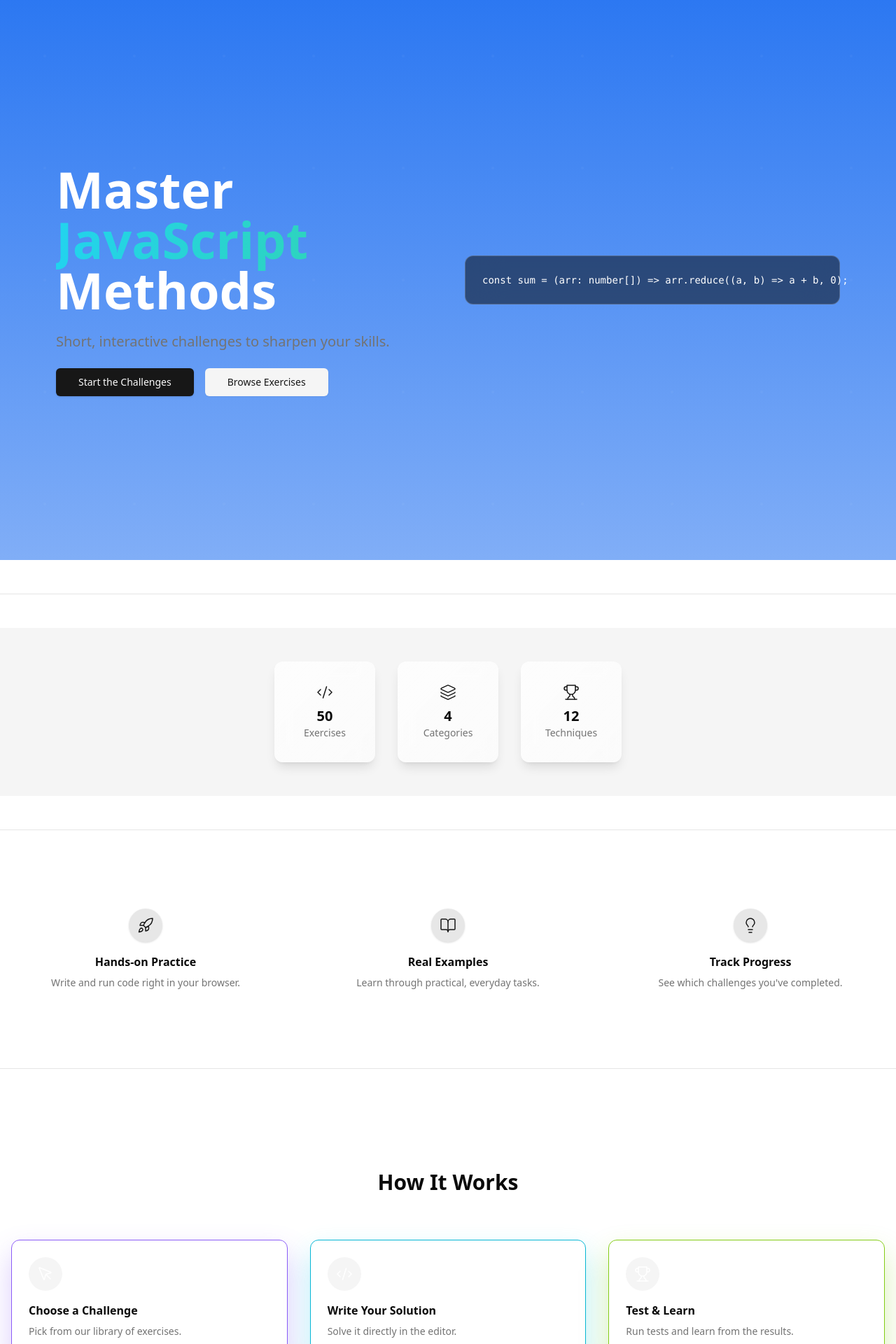
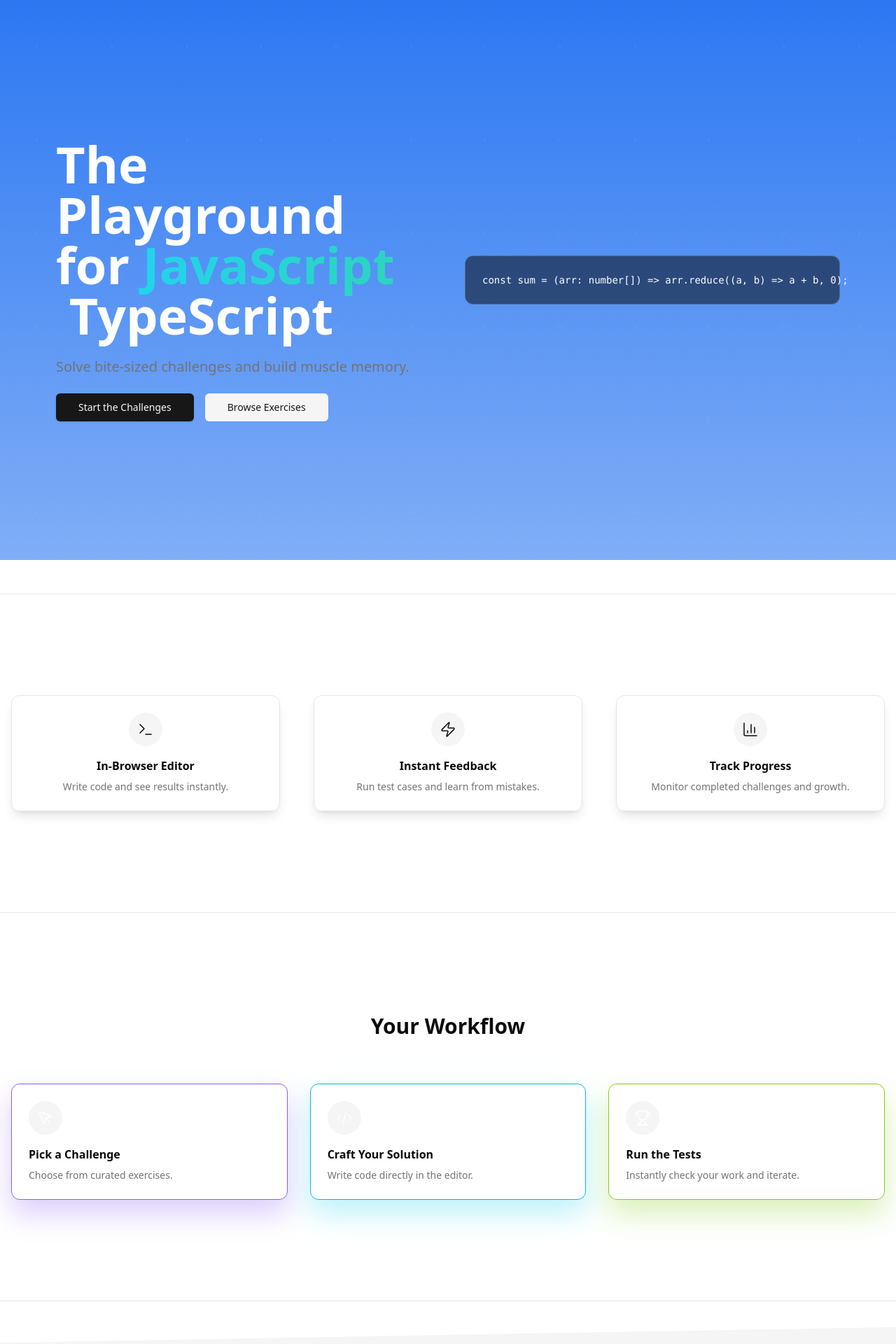
Before and after one commit to JustScriptin/jswb, a Next.js app: page / in a window 1280 px wide. Shown: the top 1920 px of the page at 70% size. Built offline with nearby package versions, Linux system fonts and the light colour scheme.

Commit message:
feat: redesign homepage

```diff
--- a/src/app/page.tsx
+++ b/src/app/page.tsx
@@ -3,9 +3,8 @@ import {
   HeroSection,
   FinalBanner,
   MicroNav,
-  StatsSection,
-  FeaturesSection,
-  HowItWorksSection,
+  HighlightsSection,
+  WorkflowSection,
   PopularChallengesSection,
 } from "@/features/home/components";
 import { Separator } from "@/components/ui/separator";
@@ -16,11 +15,9 @@ export default function Home(): ReactElement {
       <MicroNav />
       <HeroSection />
       <Separator className="my-12" />
-      <StatsSection />
+      <HighlightsSection />
       <Separator className="my-12" />
-      <FeaturesSection />
-      <Separator className="my-12" />
-      <HowItWorksSection />
+      <WorkflowSection />
       <Separator className="my-12" />
       <PopularChallengesSection />
       <Separator className="my-12" />
--- a/src/features/home/components/FinalBanner.tsx
+++ b/src/features/home/components/FinalBanner.tsx
@@ -5,10 +5,10 @@ export function FinalBanner() {
   return (
     <section
       data-component="FinalBanner"
-      className="flex min-h-[480px] flex-col items-center justify-center bg-gradient-to-r from-teal-500 to-indigo-600 text-background"
+      className="flex min-h-[480px] flex-col items-center justify-center bg-gradient-to-r from-teal-500 via-cyan-500 to-indigo-600 text-background"
     >
       <h2 className="mb-6 text-3xl font-semibold md:text-5xl">
-        Ready to build muscle memory?
+        Ready to sharpen your skills?
       </h2>
       <Button size="lg" className="text-lg" asChild>
         <Link href="/exercises">Start the Challenges</Link>
--- a/src/features/home/components/HeroSection.tsx
+++ b/src/features/home/components/HeroSection.tsx
@@ -7,16 +7,16 @@ import { cn } from "@/lib/utils";
 
 const codeSnippet = `const sum = (arr: number[]) => arr.reduce((a, b) => a + b, 0);`;
 
-const GRID_COLS = 10;
-const GRID_ROWS = 5;
+const GRID_COLS = 12;
+const GRID_ROWS = 6;
 
 function ParticleBackground() {
   const { scrollY } = useScroll();
   const y = useTransform(scrollY, [0, 300], [0, -80]);
 
   return (
-    <motion.div className="absolute inset-0 opacity-[0.03]" style={{ y }}>
-      <div className="grid h-full w-full grid-cols-10 grid-rows-5">
+    <motion.div className="absolute inset-0 opacity-[0.04]" style={{ y }}>
+      <div className="grid h-full w-full grid-cols-12 grid-rows-6">
         {Array.from({ length: GRID_COLS * GRID_ROWS }).map((_, i) => (
           <div key={i} className="flex items-center justify-center">
             <div className="h-1 w-1 rounded-full bg-white" />
@@ -43,11 +43,12 @@ export function HeroSection() {
             transition={{ duration: 0.6 }}
             className="text-5xl font-bold md:text-6xl lg:text-7xl"
           >
-            Master{" "}
+            The Playground for
             <span className="bg-gradient-to-r from-cyan-400 to-teal-400 bg-clip-text text-transparent">
-              JavaScript
-            </span>{" "}
-            Methods
+              {" "}
+              JavaScript{" "}
+            </span>
+            &nbsp;TypeScript
           </motion.h1>
           <motion.p
             initial={{ opacity: 0, y: 20 }}
@@ -55,7 +56,7 @@ export function HeroSection() {
             transition={{ duration: 0.7 }}
             className="text-lg md:text-xl text-muted-foreground"
           >
-            Short, interactive challenges to sharpen your skills.
+            Solve bite-sized challenges and build muscle memory.
           </motion.p>
           <motion.div
             initial={{ opacity: 0, y: 20 }}
--- /dev/null
+++ b/src/features/home/components/HighlightsSection.tsx
@@ -0,0 +1,58 @@
+"use client";
+
+import { ReactElement } from "react";
+import { motion } from "framer-motion";
+import { Terminal, Zap, BarChart3 } from "lucide-react";
+
+const HIGHLIGHTS = [
+  {
+    icon: <Terminal className="h-6 w-6" strokeWidth={1.5} />,
+    title: "In-Browser Editor",
+    description: "Write code and see results instantly.",
+  },
+  {
+    icon: <Zap className="h-6 w-6" strokeWidth={1.5} />,
+    title: "Instant Feedback",
+    description: "Run test cases and learn from mistakes.",
+  },
+  {
+    icon: <BarChart3 className="h-6 w-6" strokeWidth={1.5} />,
+    title: "Track Progress",
+    description: "Monitor completed challenges and growth.",
+  },
+] as const;
+
+type Highlight = (typeof HIGHLIGHTS)[number];
+
+function HighlightCard({ icon, title, description }: Highlight): ReactElement {
+  return (
+    <motion.div
+      data-component="HighlightCard"
+      whileHover={{ y: -8 }}
+      initial={{ opacity: 0, y: 20 }}
+      whileInView={{ opacity: 1, y: 0 }}
+      viewport={{ once: true }}
+      transition={{ duration: 0.5 }}
+      className="rounded-xl border bg-background/80 p-6 text-center shadow-lg backdrop-blur"
+    >
+      <div className="mx-auto mb-4 flex h-12 w-12 items-center justify-center rounded-full bg-muted">
+        {icon}
+      </div>
+      <h3 className="mb-2 font-semibold">{title}</h3>
+      <p className="text-sm text-muted-foreground">{description}</p>
+    </motion.div>
+  );
+}
+
+export function HighlightsSection(): ReactElement {
+  return (
+    <section data-component="HighlightsSection" className="bg-background py-24">
+      <div className="container mx-auto grid gap-12 px-4 md:grid-cols-3">
+        {HIGHLIGHTS.map((item) => (
+          <HighlightCard key={item.title} {...item} />
+        ))}
+      </div>
+    </section>
+  );
+}
+HighlightsSection.displayName = "HighlightsSection";
--- a/src/features/home/components/PopularChallengesSection.tsx
+++ b/src/features/home/components/PopularChallengesSection.tsx
@@ -34,7 +34,7 @@ function ChallengeTile({
   return (
     <motion.div
       data-component="ChallengeTile"
-      className="group relative h-[340px] cursor-pointer overflow-hidden rounded-xl bg-background"
+      className="group relative h-[340px] cursor-pointer overflow-hidden rounded-xl border bg-background/70 backdrop-blur"
       initial={{ opacity: 0, y: 20 }}
       whileInView={{ opacity: 1, y: 0 }}
       viewport={{ once: true }}
@@ -71,7 +71,7 @@ export function PopularChallengesSection(): ReactElement {
     >
       <div className="container mx-auto px-4 skew-y-1">
         <h2 className="mb-16 text-center text-3xl font-bold text-foreground">
-          Popular Challenges
+          Trending Challenges
         </h2>
         <div className="grid gap-8 md:grid-cols-2 lg:grid-cols-4">
           {CHALLENGES.map((c, i) => (
--- /dev/null
+++ b/src/features/home/components/WorkflowSection.tsx
@@ -0,0 +1,73 @@
+"use client";
+
+import { ReactElement } from "react";
+import { motion } from "framer-motion";
+import { MousePointer, Code2, Trophy } from "lucide-react";
+
+const STEPS = [
+  {
+    icon: <MousePointer className="h-6 w-6 text-white" strokeWidth={1.5} />,
+    title: "Pick a Challenge",
+    description: "Choose from curated exercises.",
+    color: "violet",
+  },
+  {
+    icon: <Code2 className="h-6 w-6 text-white" strokeWidth={1.5} />,
+    title: "Craft Your Solution",
+    description: "Write code directly in the editor.",
+    color: "cyan",
+  },
+  {
+    icon: <Trophy className="h-6 w-6 text-white" strokeWidth={1.5} />,
+    title: "Run the Tests",
+    description: "Instantly check your work and iterate.",
+    color: "lime",
+  },
+] as const;
+
+type Step = (typeof STEPS)[number];
+
+function StepCard({ icon, title, description, color }: Step): ReactElement {
+  const shadow: Record<Step["color"], string> = {
+    violet: "rgba(139,92,246,0.3)",
+    cyan: "rgba(34,211,238,0.3)",
+    lime: "rgba(132,204,22,0.3)",
+  };
+
+  const border: Record<Step["color"], string> = {
+    violet: "border-violet-500",
+    cyan: "border-cyan-500",
+    lime: "border-lime-500",
+  };
+
+  return (
+    <motion.div
+      data-component="StepCard"
+      className={`relative rounded-xl border bg-background/80 p-6 backdrop-blur-xl ${border[color]}`}
+      style={{ boxShadow: `0 20px 40px ${shadow[color]}` }}
+      whileHover={{ y: -10 }}
+    >
+      <div className="mb-4 flex h-12 w-12 items-center justify-center rounded-full bg-muted">
+        {icon}
+      </div>
+      <h3 className="mb-2 font-semibold">{title}</h3>
+      <p className="text-sm text-muted-foreground">{description}</p>
+    </motion.div>
+  );
+}
+
+export function WorkflowSection(): ReactElement {
+  return (
+    <section data-component="WorkflowSection" className="bg-background py-24">
+      <div className="container mx-auto px-4">
+        <h2 className="mb-16 text-center text-3xl font-bold">Your Workflow</h2>
+        <div className="grid gap-8 md:grid-cols-3">
+          {STEPS.map((step) => (
+            <StepCard key={step.title} {...step} />
+          ))}
+        </div>
+      </div>
+    </section>
+  );
+}
+WorkflowSection.displayName = "WorkflowSection";
--- a/src/features/home/components/index.ts
+++ b/src/features/home/components/index.ts
@@ -2,7 +2,6 @@ export * from "./HeroSection";
 export * from "./StatsPebble";
 export * from "./FinalBanner";
 export * from "./MicroNav";
-export * from "./StatsSection";
-export * from "./FeaturesSection";
-export * from "./HowItWorksSection";
+export * from "./HighlightsSection";
+export * from "./WorkflowSection";
 export * from "./PopularChallengesSection";
```
